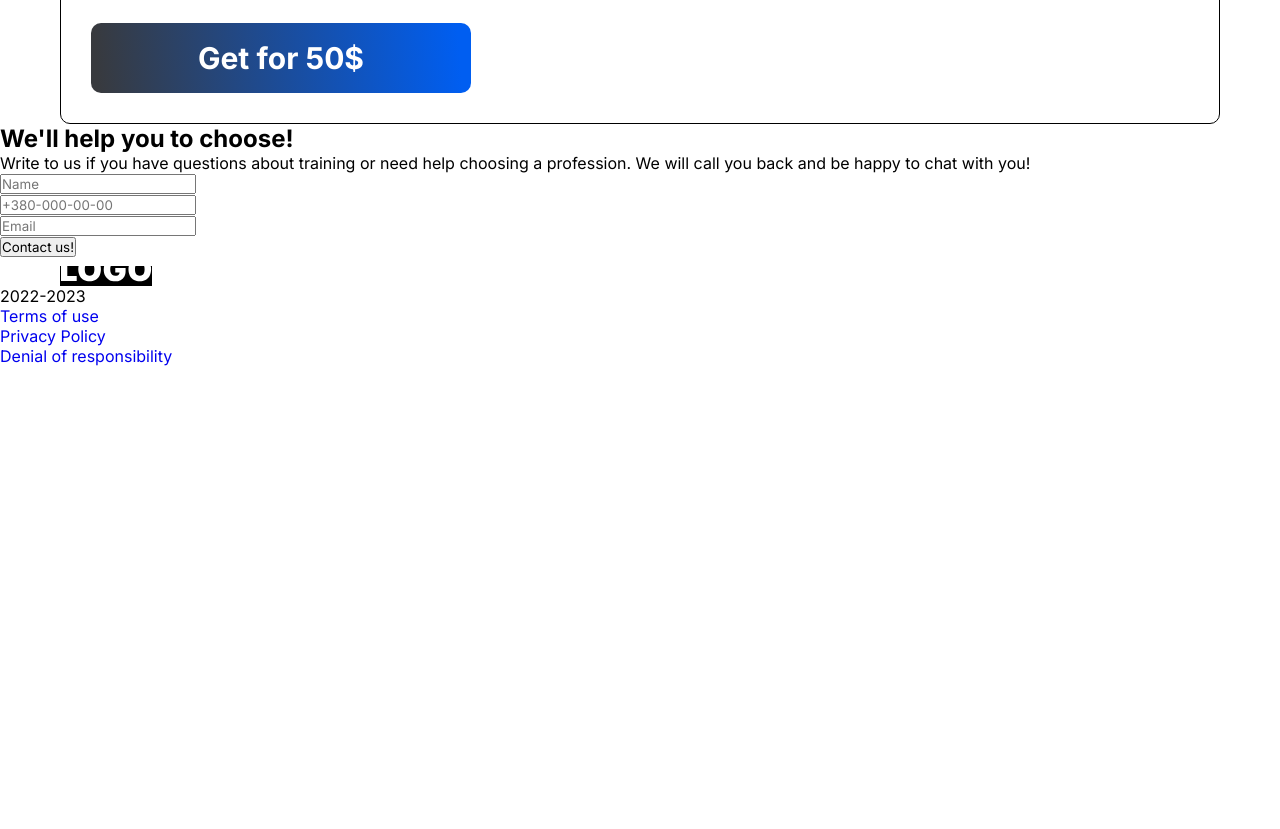
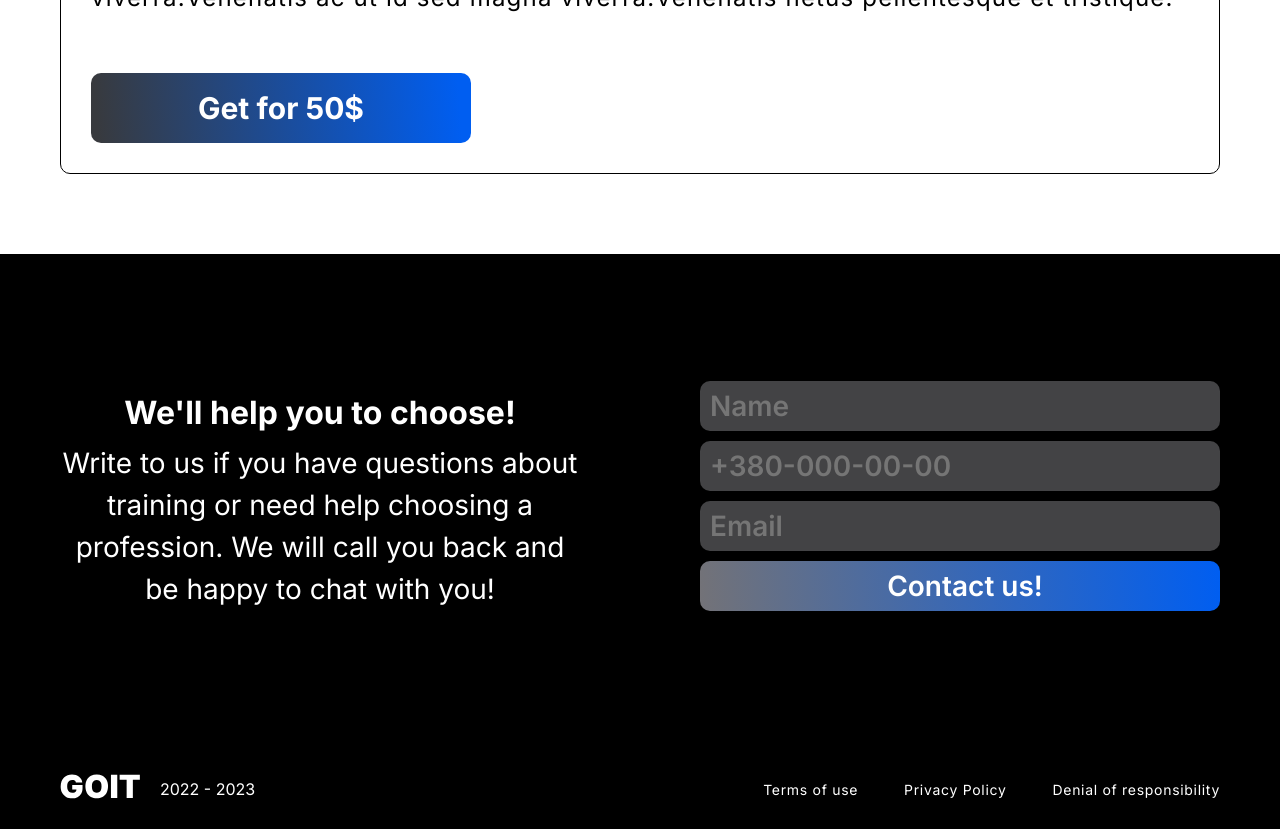
Before and after one commit to ArtemLymarenko/Web-Lab-2, a plain HTML site: page index.html in a window 1280 px wide. Shown: the part 4480-5309 px from the top of the page. Before the commit the page ends 4846 px from the top, so only its background shows below. Drawn offline with Linux system fonts and the light colour scheme.

Commit message:
Noadaptive css done, minor changes in HTML

```diff
--- a/index.html
+++ b/index.html
@@ -330,35 +330,37 @@
                   name="email"
                 />
               </div>
-              <input
-                type="button"
-                class="button-lightblue"
-                value="Contact us!"
-              />
+              <div>
+                <input
+                  type="button"
+                  class="button-lightblue"
+                  value="Contact us!"
+                />
+              </div>
             </form>
           </div>
         </div>
       </section>
-      <footer class="footer">
-        <div class="logo">
-          <a href="/" class="logo-img" style="background-color: black">
-            <img src="./asserts/images/LOGO.svg" alt="Logo" />
+      <footer>
+        <div class="logo-footer">
+          <a href="/" class="logo-footer-img">
+            <img src="./asserts/images/GOIT.svg" alt="Logo" />
           </a>
-          <p>2022-2023</p>
+          <p>2022 - 2023</p>
         </div>
-        <nav class="nav-footer">
+        <div class="nav-footer">
           <ul class="menu">
             <li>
-              <a href="/"><span>Terms of use</span></a>
+              <a href="/">Terms of use</a>
             </li>
             <li>
-              <a href="/"><span>Privacy Policy</span></a>
+              <a href="/">Privacy Policy</a>
             </li>
             <li>
-              <a href="/"><span>Denial of responsibility</span></a>
+              <a href="/">Denial of responsibility</a>
             </li>
           </ul>
-        </nav>
+        </div>
       </footer>
     </div>
   </body>
--- /dev/null
+++ b/styles/footer.css
@@ -0,0 +1,39 @@
+footer {
+  background-color: black;
+  height: 80px;
+  color: white;
+  display: flex;
+  align-items: center;
+  justify-content: space-between;
+  padding: 0 60px;
+}
+
+footer .logo-footer {
+  display: flex;
+  justify-content: flex-start;
+  align-items: center;
+  gap: 20px;
+}
+
+footer .logo-footer .logo-img {
+  margin-right: 10px;
+}
+
+footer .nav-footer > ul {
+  display: flex;
+  align-items: center;
+  justify-content: center;
+  gap: 46px;
+}
+
+footer .nav-footer > ul > li > a {
+  color: white;
+  font-size: 14px;
+  font-weight: 400;
+  letter-spacing: 0.7px;
+}
+
+footer .nav-footer > ul > li > a:hover {
+  color: #005ef1;
+  transition: color 0.4s ease;
+}
--- /dev/null
+++ b/styles/form-section.css
@@ -0,0 +1,68 @@
+#form-section {
+  background-color: black;
+  color: white;
+  margin-top: 20px;
+}
+
+#form-section .row {
+  display: grid;
+  grid-template-columns: repeat(2, 1fr);
+  column-gap: 120px;
+  padding: 60px;
+}
+
+#form-section .row .content {
+  display: flex;
+  align-items: center;
+  justify-content: center;
+  flex-direction: column;
+  text-align: center;
+  max-width: 600px;
+}
+
+#form-section .row .content > h2 {
+  font-size: 32px;
+  font-weight: 700;
+}
+
+#form-section .row .content > p {
+  margin-top: 10px;
+  font-size: 28px;
+  font-weight: 400;
+  line-height: 42px;
+}
+
+#form-section .form > form {
+  height: 375px;
+  display: flex;
+  flex-direction: column;
+  justify-content: center;
+}
+
+#form-section .form input {
+  width: 100%;
+  height: 50px;
+  border: none;
+  box-sizing: border-box;
+  margin-bottom: 10px;
+  border-radius: 10px;
+  color: white;
+  background: #434345;
+  font-size: 28px;
+  font-weight: 600;
+  text-indent: 10px;
+}
+
+#form-section .form .button-lightblue {
+  border-radius: 10px;
+  color: white;
+  background: linear-gradient(86deg, #777373 -3.59%, #005ef1 100%);
+}
+
+#form-section .form .button-lightblue:hover {
+  border-radius: 10px;
+  color: #005ef1;
+  background: white;
+  border: 1px solid #005ef1;
+  transition: color 0.4s ease;
+}
--- a/styles/pricing-section.css
+++ b/styles/pricing-section.css
@@ -1,7 +1,7 @@
 #pricing-section {
   background-color: white;
   margin-top: 20px;
-  padding: 0 60px;
+  padding: 0 60px 60px 60px;
 }
 
 #pricing-section > h3 {
@@ -9,6 +9,7 @@
   font-weight: 700;
   line-height: 36px;
   text-align: center;
+  padding-top: 50px;
 }
 
 .tab {
@@ -46,7 +47,7 @@
   display: none;
 }
 
-#content.active {
+.tabcontent #content.active {
   display: block;
   padding: 30px 0 0 30px;
   max-width: 1200px;
--- a/styles/styles.css
+++ b/styles/styles.css
@@ -5,7 +5,8 @@
 @import url('program-section.css');
 @import url('tutors-section.css');
 @import url('pricing-section.css');
-
+@import url('form-section.css');
+@import url('footer.css');
 * {
   margin: 0;
   padding: 0;
```
